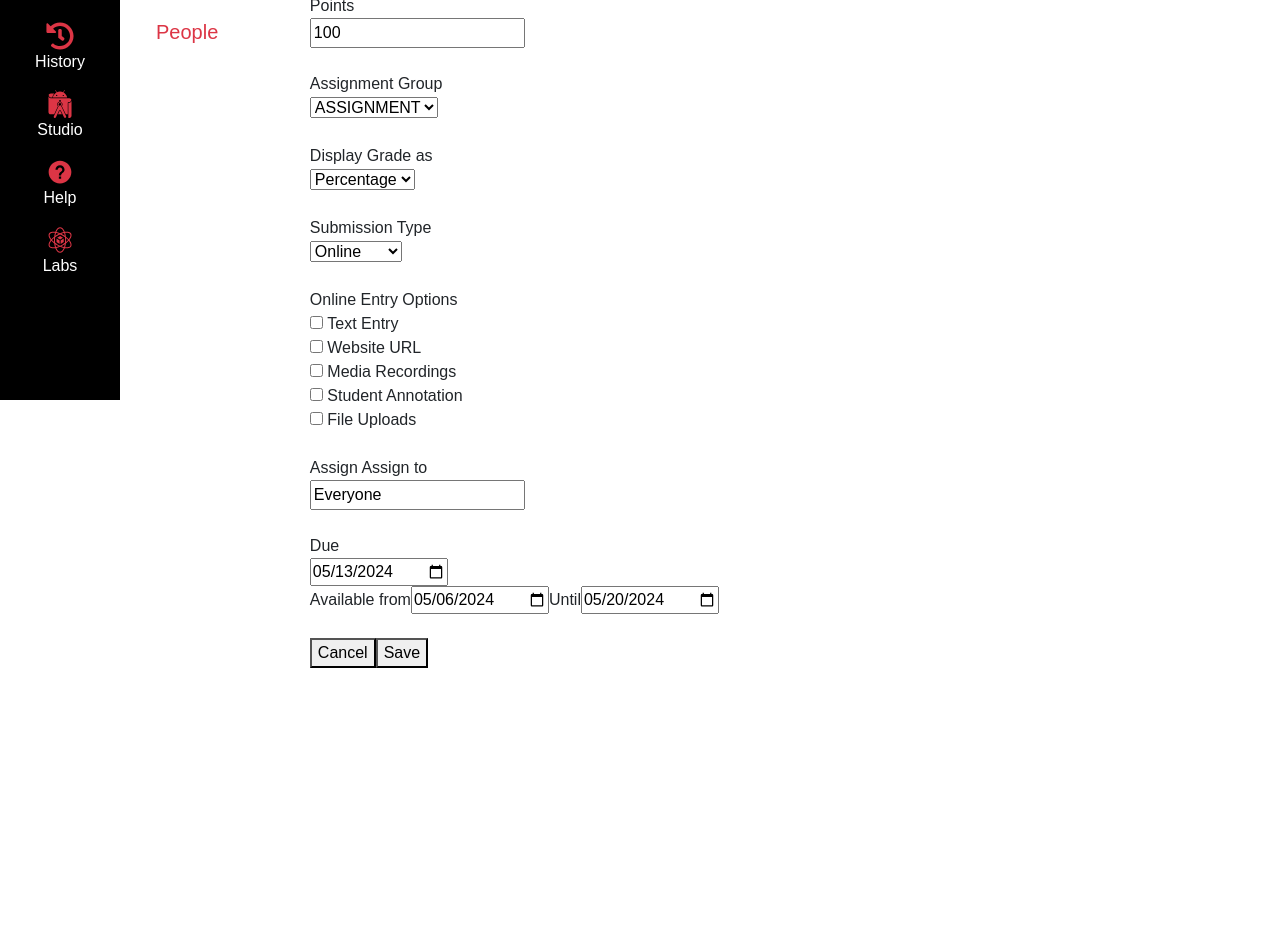
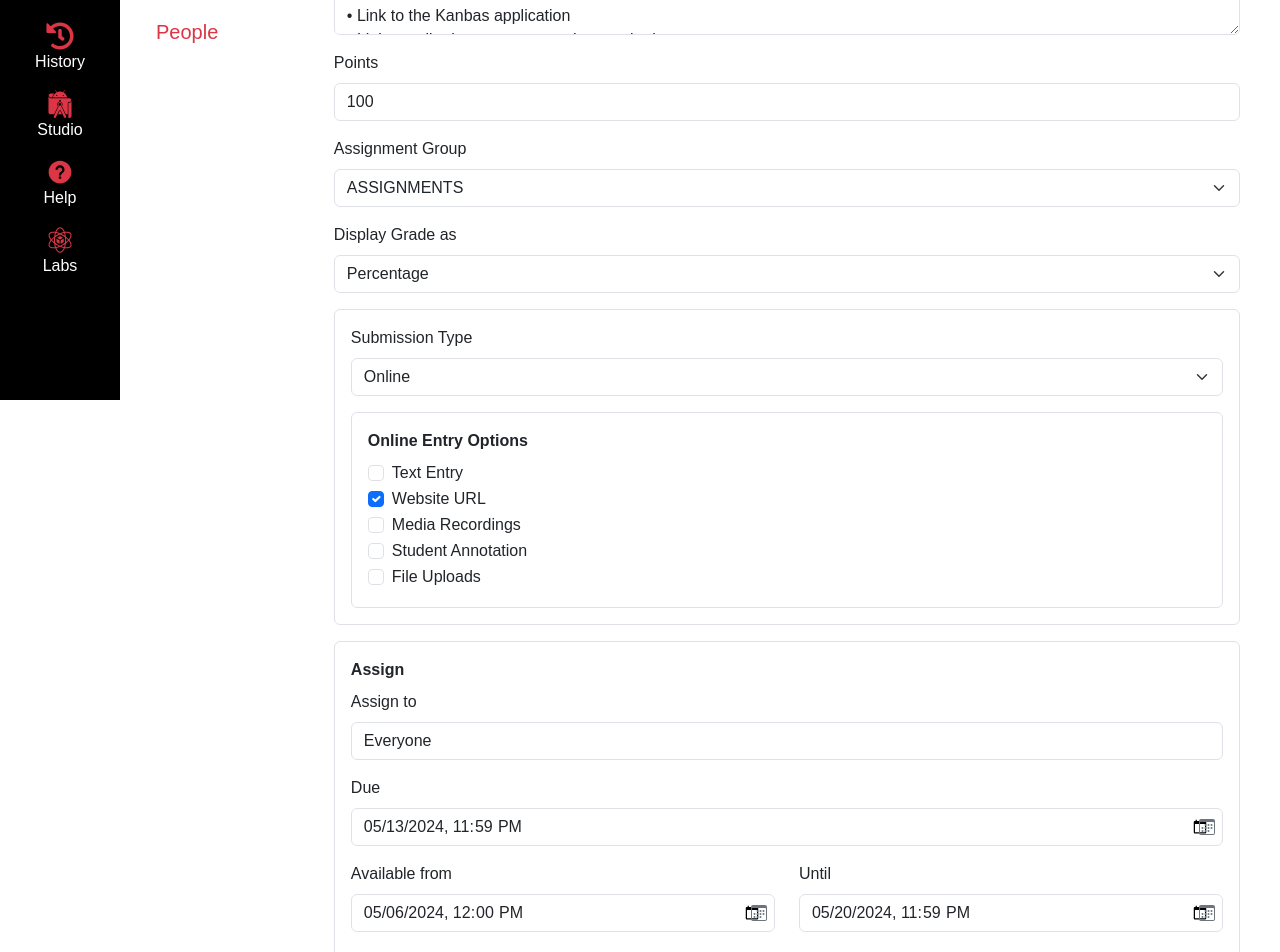
Before and after one commit to ShamyaHaria/kambaz-next-js, a Next.js app: page /Courses/1234/Assignments/123 in a window 1280 px wide. Shown: the part 400-1352 px from the top of the page. Before the commit the page ends 1084 px from the top, so only its background shows below. Built offline with nearby package versions, Linux system fonts and the light colour scheme.

Commit message:
Accounts Page

```diff
--- a/app/(Kambaz)/Courses/[cid]/Assignments/[aid]/page.tsx
+++ b/app/(Kambaz)/Courses/[cid]/Assignments/[aid]/page.tsx
@@ -1,64 +1,138 @@
+'use client';
+
+import { Button, Form, Row, Col } from "react-bootstrap";
+import { BsCalendar3 } from "react-icons/bs";
+
 export default function AssignmentEditor() {
     return (
-        <div id="wd-assignments-editor">
-            <label htmlFor="wd-name">Assignment Name</label><br />
-            <input id="wd-name" value="A1 - ENV + HTML" /><br /><br />
+        <div id="wd-assignments-editor" className="p-4">
+            <Form>
+                <Form.Group className="mb-3">
+                    <Form.Label htmlFor="wd-name">Assignment Name</Form.Label>
+                    <Form.Control id="wd-name" defaultValue="A1" />
+                </Form.Group>
 
-            <label htmlFor="wd-description">Description</label><br />
-            <textarea
-                id="wd-description"
-                rows={7}
-                defaultValue={`The assignment is available online Submit a link to the landing page of your Web application running on Vercel. The landing page should include the following: Your full name and section Links to each of the lab assignments Link to the Kambaz application Links to all relevant source code repositories The Kambaz application should include a link to navigate back to the landing page.`}
-            />
-            <br /><br />
+                <Form.Group className="mb-3">
+                    <Form.Label htmlFor="wd-description">Description</Form.Label>
+                    <Form.Control
+                        as="textarea"
+                        id="wd-description"
+                        rows={8}
+                        defaultValue="The assignment is available online&#10;&#10;Submit a link to the landing page of your Web application running on Netlify.&#10;&#10;The landing page should include the following:&#10;• Your full name and section&#10;• Links to each of the lab assignments&#10;• Link to the Kanbas application&#10;• Links to all relevant source code repositories&#10;&#10;The Kanbas application should include a link to navigate back to the landing page."
+                    />
+                </Form.Group>
 
-            <label htmlFor="wd-points">Points</label><br />
-            <input id="wd-points" value={100} /><br /><br />
+                <Row className="mb-3">
+                    <Form.Group as={Col}>
+                        <Form.Label htmlFor="wd-points">Points</Form.Label>
+                        <Form.Control id="wd-points" type="number" defaultValue={100} />
+                    </Form.Group>
+                </Row>
 
-            <label htmlFor="wd-group">Assignment Group</label><br />
-            <select id="wd-group" defaultValue="ASSIGNMENT">
-                <option value="ASSIGNMENT">ASSIGNMENT</option>
-                <option value="EXAM">EXAM</option>
-                <option value="PROJECT">PROJECT</option>
-                <option value="PRACTICE">PRACTICE</option>
-                <option value="LAB">LAB</option>
-            </select><br /><br />
+                <Row className="mb-3">
+                    <Form.Group as={Col}>
+                        <Form.Label htmlFor="wd-group">Assignment Group</Form.Label>
+                        <Form.Select id="wd-group" defaultValue="ASSIGNMENTS">
+                            <option value="ASSIGNMENTS">ASSIGNMENTS</option>
+                            <option value="EXAMS">EXAMS</option>
+                            <option value="PROJECTS">PROJECTS</option>
+                        </Form.Select>
+                    </Form.Group>
+                </Row>
 
-            <label htmlFor="wd-grade-display">Display Grade as</label><br />
-            <select id="wd-grade-display" defaultValue="Percentage">
-                <option value="Percentage">Percentage</option>
-                <option value="Pass/Fail">Pass/Fail</option>
-                <option value="Not Graded">Not Graded</option>
-            </select><br /><br />
+                <Row className="mb-3">
+                    <Form.Group as={Col}>
+                        <Form.Label htmlFor="wd-display-grade-as">Display Grade as</Form.Label>
+                        <Form.Select id="wd-display-grade-as" defaultValue="Percentage">
+                            <option value="Percentage">Percentage</option>
+                            <option value="Points">Points</option>
+                        </Form.Select>
+                    </Form.Group>
+                </Row>
 
-            <label htmlFor="wd-submission-type">Submission Type</label><br />
-            <select id="wd-submission-type" defaultValue="Online">
-                <option value="Online">Online</option>
-                <option value="Online">In-Person</option>
-            </select><br /><br />
+                <div className="border rounded p-3 mb-3">
+                    <Row className="mb-3">
+                        <Form.Group as={Col}>
+                            <Form.Label htmlFor="wd-submission-type">Submission Type</Form.Label>
+                            <Form.Select id="wd-submission-type" defaultValue="Online">
+                                <option value="Online">Online</option>
+                                <option value="In-Person">In-Person</option>
+                                <option value="Paper">Paper</option>
+                                <option value="External Tool">External Tool</option>
+                            </Form.Select>
+                        </Form.Group>
+                    </Row>
 
-            <div>
-                <label>Online Entry Options</label><br />
-                <input type="checkbox" id="wd-entry-text" /> <label htmlFor="wd-entry-text">Text Entry</label><br />
-                <input type="checkbox" id="wd-entry-url" /> <label htmlFor="wd-entry-url">Website URL</label><br />
-                <input type="checkbox" id="wd-entry-media" /> <label htmlFor="wd-entry-media">Media Recordings</label><br />
-                <input type="checkbox" id="wd-entry-annotation" /> <label htmlFor="wd-entry-annotation">Student Annotation</label><br />
-                <input type="checkbox" id="wd-entry-upload" /> <label htmlFor="wd-entry-upload">File Uploads</label><br />
-            </div><br />
+                    <div className="border rounded p-3">
+                        <Form.Label className="fw-bold">Online Entry Options</Form.Label>
+                        <Form.Check type="checkbox" id="wd-text-entry" label="Text Entry" />
+                        <Form.Check type="checkbox" id="wd-website-url" label="Website URL" defaultChecked />
+                        <Form.Check type="checkbox" id="wd-media-recordings" label="Media Recordings" />
+                        <Form.Check type="checkbox" id="wd-student-annotation" label="Student Annotation" />
+                        <Form.Check type="checkbox" id="wd-file-upload" label="File Uploads" />
+                    </div>
+                </div>
 
-            <label htmlFor="wd-assign-to">Assign Assign to</label><br />
-            <input id="wd-assign-to" value="Everyone" /><br /><br />
+                <div className="border rounded p-3 mb-3">
+                    <Form.Label className="fw-bold">Assign</Form.Label>
 
-            <label htmlFor="wd-due">Due</label><br />
-            <input id="wd-due" type="date" defaultValue="2024-05-13" /><br />
+                    <Form.Group className="mb-3">
+                        <Form.Label htmlFor="wd-assign-to">Assign to</Form.Label>
+                        <Form.Control id="wd-assign-to" defaultValue="Everyone" />
+                    </Form.Group>
 
-            <label htmlFor="wd-available-from">Available from</label>
-            <input id="wd-available-from" type="date" defaultValue="2024-05-06" />
-            <label htmlFor="wd-available-until">Until</label>
-            <input id="wd-available-until" type="date" defaultValue="2024-05-20" /><br /><br />
+                    <Form.Group className="mb-3">
+                        <Form.Label htmlFor="wd-due-date">Due</Form.Label>
+                        <div className="position-relative">
+                            <Form.Control
+                                id="wd-due-date"
+                                type="datetime-local"
+                                defaultValue="2024-05-13T23:59"
+                            />
+                            <BsCalendar3 className="position-absolute top-50 end-0 translate-middle-y me-2 text-secondary"
+                                style={{ pointerEvents: 'none' }} />
+                        </div>
+                    </Form.Group>
 
-            <button type="button">Cancel</button>
-            <button type="button">Save</button>
+                    <Row>
+                        <Col md={6}>
+                            <Form.Group className="mb-3">
+                                <Form.Label htmlFor="wd-available-from">Available from</Form.Label>
+                                <div className="position-relative">
+                                    <Form.Control
+                                        id="wd-available-from"
+                                        type="datetime-local"
+                                        defaultValue="2024-05-06T12:00"
+                                    />
+                                    <BsCalendar3 className="position-absolute top-50 end-0 translate-middle-y me-2 text-secondary"
+                                        style={{ pointerEvents: 'none' }} />
+                                </div>
+                            </Form.Group>
+                        </Col>
+                        <Col md={6}>
+                            <Form.Group className="mb-3">
+                                <Form.Label htmlFor="wd-available-until">Until</Form.Label>
+                                <div className="position-relative">
+                                    <Form.Control
+                                        id="wd-available-until"
+                                        type="datetime-local"
+                                        defaultValue="2024-05-20T23:59"
+                                    />
+                                    <BsCalendar3 className="position-absolute top-50 end-0 translate-middle-y me-2 text-secondary"
+                                        style={{ pointerEvents: 'none' }} />
+                                </div>
+                            </Form.Group>
+                        </Col>
+                    </Row>
+                </div>
+
+                <hr />
+
+                <div className="d-flex justify-content-end gap-2">
+                    <Button variant="secondary">Cancel</Button>
+                    <Button variant="danger">Save</Button>
+                </div>
+            </Form>
         </div>
     );
 }
--- a/app/(Kambaz)/styles.css
+++ b/app/(Kambaz)/styles.css
@@ -65,3 +65,34 @@ body * { font-family:
   font-size: 0.875rem;
   color: #6c757d;
 }
+
+.wd-account-form {
+  max-width: 400px;
+}
+
+.wd-account-form h3 {
+  margin-bottom: 20px;
+}
+
+/* Account Navigation */
+.wd-account-nav {
+  width: 200px;
+  padding: 20px;
+}
+
+.wd-account-nav-link {
+  display: block;
+  padding: 10px 0;
+  padding-left: 15px;
+  text-decoration: none;
+  color: #dc3545;
+  font-size: 16px;
+}
+
+.wd-account-nav-link:hover {
+  color: #b02a37;
+}
+
+.wd-signin-active {
+  border-left: 3px solid #000;
+}
--- a/app/Labs/Lab2/page.tsx
+++ b/app/Labs/Lab2/page.tsx
@@ -23,6 +23,7 @@ import BootstrapNavigation from "./BootstrapNavigation";
 export default function Lab2() {
   return (
     <Container id="wd-lab2">
+      <h2>Shamya Haria (CS5610 18616 Web Development SEC 04 Fall 2025)</h2>
       <h2>Lab 2 - Cascading Style Sheets</h2>
       <h3>Styling with the STYLE attribute</h3>
       <div id="wd-css-id-selectors">
--- a/app/layout.tsx
+++ b/app/layout.tsx
@@ -26,7 +26,7 @@ export default function RootLayout({
 }>) {
   return (
     <html lang="en">
-      <body className={`${geistSans.variable} ${geistMono.variable} antialiased`}>
+      <body className={`${geistSans.variable} ${geistMono.variable} antialiased`} suppressHydrationWarning>
         {children}
       </body>
     </html>
```
Also changed, not shown: app/(Kambaz)/Account/Navigation.tsx (+11 -4 lines), app/(Kambaz)/Account/Profile/page.tsx (+16 -13 lines), app/(Kambaz)/Account/Signin/page.tsx (+17 -8 lines), app/(Kambaz)/Account/Signup/page.tsx (+8 -7 lines), app/(Kambaz)/Account/layout.tsx (+9 -11 lines), app/Labs/Lab1/page.tsx (+11 -12 lines), app/Labs/Lab2/BootstrapNavigation.tsx (+23 -0 lines).
